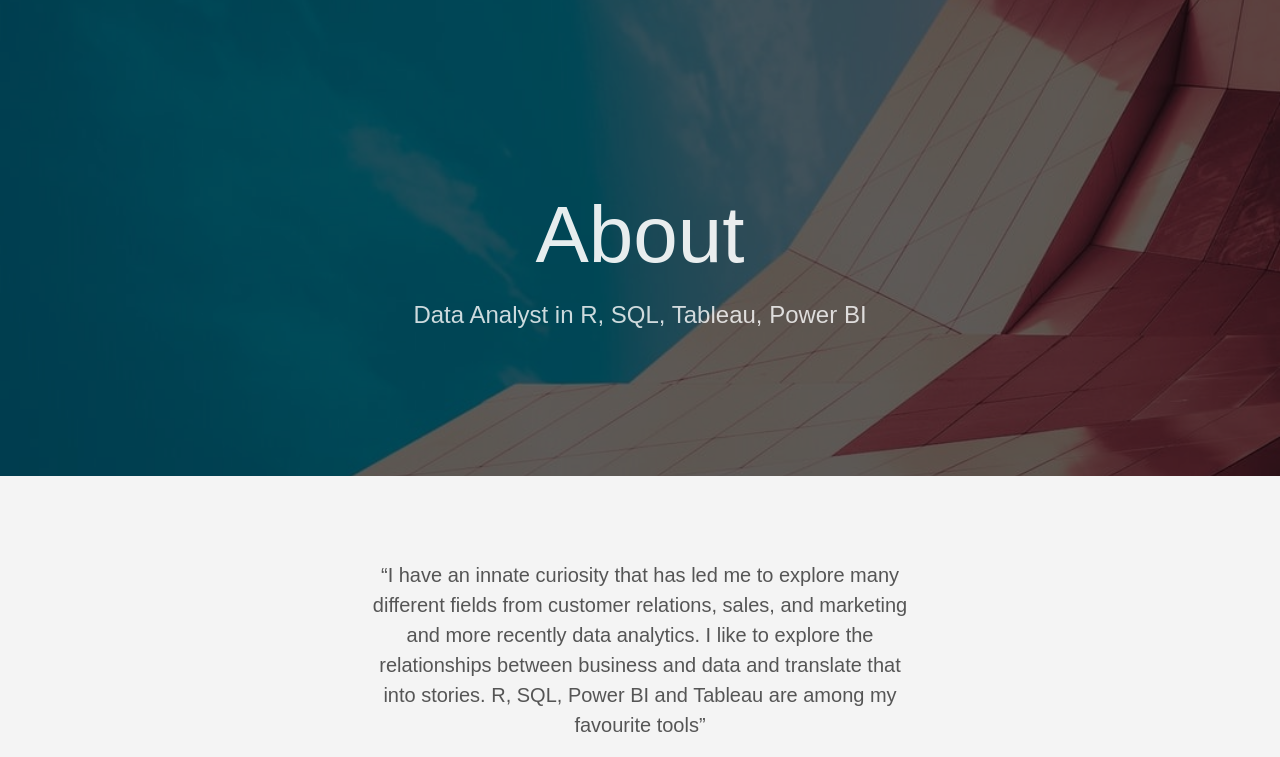
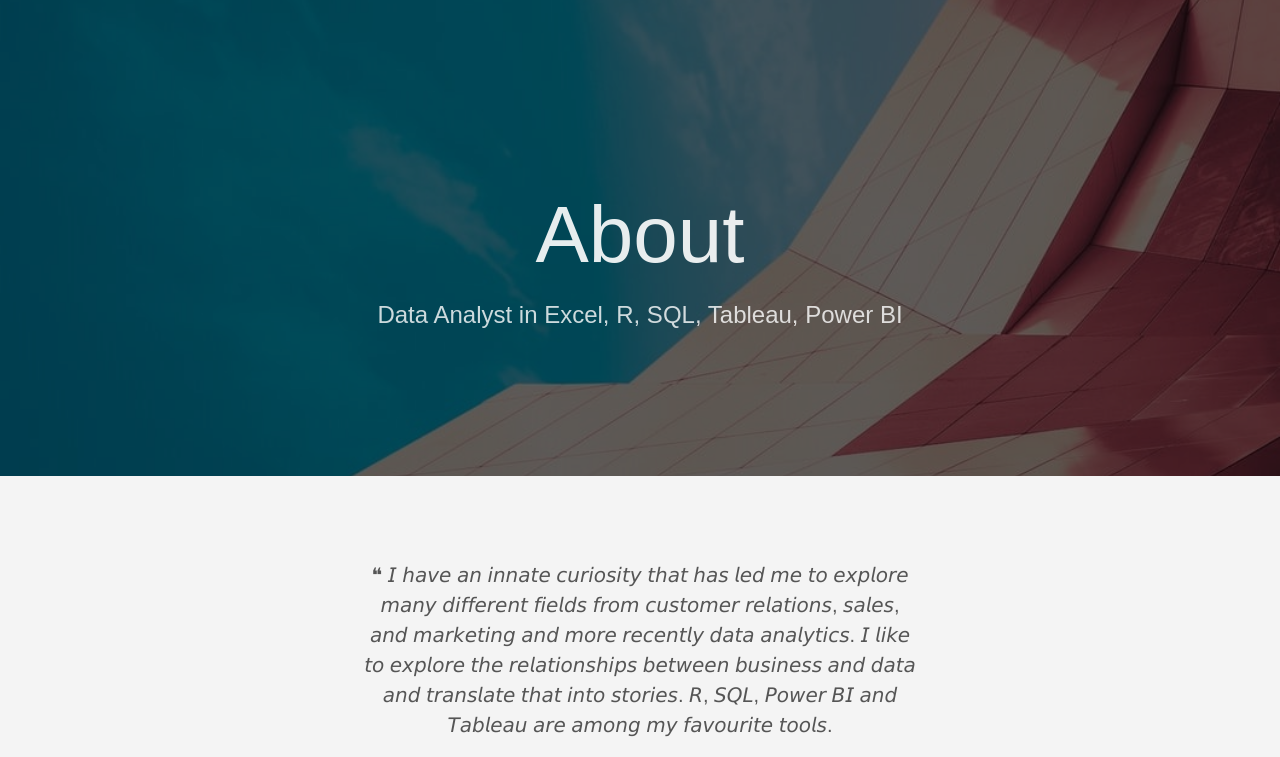
Before and after one commit to databl0g/suongfiori, a plain HTML site: page about/index.html in a window 1280 px wide. Shown: the part 84-841 px from the top of the page. Drawn offline with Linux system fonts and the light colour scheme.

Commit message:
Add files via upload

```diff
--- a/about/index.html
+++ b/about/index.html
@@ -6,7 +6,7 @@
 
     <title>About | 𝑺𝒖𝒐𝒏𝒈 𝑭𝒊𝒐𝒓𝒊</title>
     <meta name="viewport" content="width=device-width,minimum-scale=1">
-    <meta name="description" content="Data Analyst in R, SQL, Tableau, Power BI">
+    <meta name="description" content="Data Analyst in Excel, R, SQL, Tableau, Power BI">
     <meta name="generator" content="Hugo 0.83.1" />
 
 
@@ -36,14 +36,14 @@
 
 
     <meta property="og:title" content="About" />
-<meta property="og:description" content="Data Analyst in R, SQL, Tableau, Power BI" />
+<meta property="og:description" content="Data Analyst in Excel, R, SQL, Tableau, Power BI" />
 <meta property="og:type" content="website" />
 <meta property="og:url" content="https://databl0g.github.io/suongfiori/about/" /><meta property="og:site_name" content="𝑺𝒖𝒐𝒏𝒈 𝑭𝒊𝒐𝒓𝒊" />
 
 <meta itemprop="name" content="About">
-<meta itemprop="description" content="Data Analyst in R, SQL, Tableau, Power BI"><meta name="twitter:card" content="summary"/>
+<meta itemprop="description" content="Data Analyst in Excel, R, SQL, Tableau, Power BI"><meta name="twitter:card" content="summary"/>
 <meta name="twitter:title" content="About"/>
-<meta name="twitter:description" content="Data Analyst in R, SQL, Tableau, Power BI"/>
+<meta name="twitter:description" content="Data Analyst in Excel, R, SQL, Tableau, Power BI"/>
 
 
   </head>
@@ -135,7 +135,7 @@
         </h1>
 
           <h2 class="fw1 f5 f3-l white-80 measure-wide-l center mt3">
-            Data Analyst in R, SQL, Tableau, Power BI
+            Data Analyst in Excel, R, SQL, Tableau, Power BI
           </h2>
 
       </div>
@@ -146,9 +146,9 @@
     <main class="pb7" role="main">
 
   <article class="pa3 pa4-ns nested-copy-line-height nested-img">
-    <section class="cf ph3 ph5-l pv3 pv4-l f4 tc-l center measure-wide lh-copy mid-gray"><p>&ldquo;I have an innate curiosity that has led me to explore many different fields from customer relations, sales, and marketing and more recently data analytics.
-I like to explore the relationships between business and data and translate that into stories.
-R, SQL, Power BI and Tableau are among my favourite tools&rdquo;
+    <section class="cf ph3 ph5-l pv3 pv4-l f4 tc-l center measure-wide lh-copy mid-gray"><p>❝ 𝘐 𝘩𝘢𝘷𝘦 𝘢𝘯 𝘪𝘯𝘯𝘢𝘵𝘦 𝘤𝘶𝘳𝘪𝘰𝘴𝘪𝘵𝘺 𝘵𝘩𝘢𝘵 𝘩𝘢𝘴 𝘭𝘦𝘥 𝘮𝘦 𝘵𝘰 𝘦𝘹𝘱𝘭𝘰𝘳𝘦 𝘮𝘢𝘯𝘺 𝘥𝘪𝘧𝘧𝘦𝘳𝘦𝘯𝘵 𝘧𝘪𝘦𝘭𝘥𝘴 𝘧𝘳𝘰𝘮 𝘤𝘶𝘴𝘵𝘰𝘮𝘦𝘳 𝘳𝘦𝘭𝘢𝘵𝘪𝘰𝘯𝘴, 𝘴𝘢𝘭𝘦𝘴, 𝘢𝘯𝘥 𝘮𝘢𝘳𝘬𝘦𝘵𝘪𝘯𝘨 𝘢𝘯𝘥 𝘮𝘰𝘳𝘦 𝘳𝘦𝘤𝘦𝘯𝘵𝘭𝘺 𝘥𝘢𝘵𝘢 𝘢𝘯𝘢𝘭𝘺𝘵𝘪𝘤𝘴.
+𝘐 𝘭𝘪𝘬𝘦 𝘵𝘰 𝘦𝘹𝘱𝘭𝘰𝘳𝘦 𝘵𝘩𝘦 𝘳𝘦𝘭𝘢𝘵𝘪𝘰𝘯𝘴𝘩𝘪𝘱𝘴 𝘣𝘦𝘵𝘸𝘦𝘦𝘯 𝘣𝘶𝘴𝘪𝘯𝘦𝘴𝘴 𝘢𝘯𝘥 𝘥𝘢𝘵𝘢 𝘢𝘯𝘥 𝘵𝘳𝘢𝘯𝘴𝘭𝘢𝘵𝘦 𝘵𝘩𝘢𝘵 𝘪𝘯𝘵𝘰 𝘴𝘵𝘰𝘳𝘪𝘦𝘴.
+𝘙, 𝘚𝘘𝘓, 𝘗𝘰𝘸𝘦𝘳 𝘉𝘐 𝘢𝘯𝘥 𝘛𝘢𝘣𝘭𝘦𝘢𝘶 𝘢𝘳𝘦 𝘢𝘮𝘰𝘯𝘨 𝘮𝘺 𝘧𝘢𝘷𝘰𝘶𝘳𝘪𝘵𝘦 𝘵𝘰𝘰𝘭𝘴.
 <figure><img src="https://databl0g.github.io/suongfiori/images/SF2.png"/>
 </figure>
 </p>
```
Also changed, not shown: contact/index.html (+11 -4 lines), index.html (+6 -6 lines), post/index.html (+1 -1 lines).
